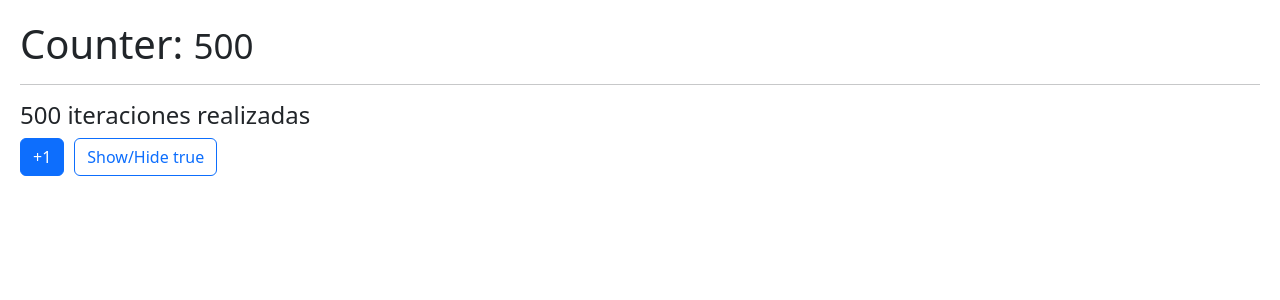
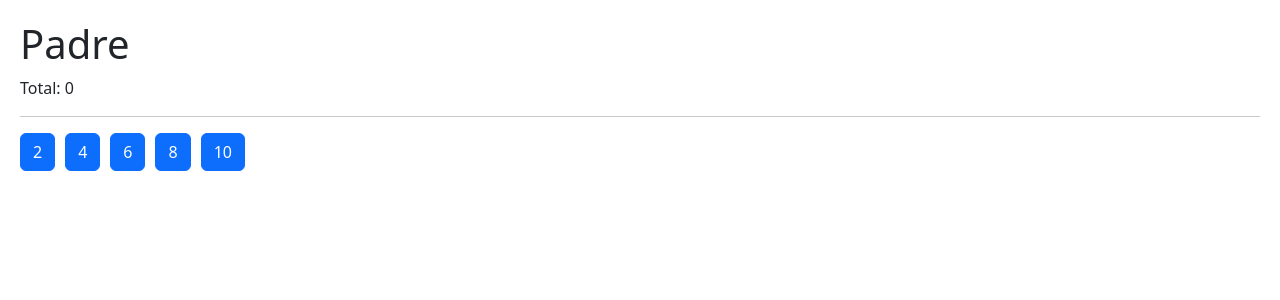
Before and after one commit to machucagelvez/Using-hooks, a React (Vite) app: page / in a window 1280 px wide. Shown: the top 300 px of the page. Built offline with nearby package versions, Linux system fonts and the light colour scheme.

Commit message:
useCallback

```diff
--- /dev/null
+++ b/src/06-memos/CallbackHook.jsx
@@ -0,0 +1,27 @@
+import { useCallback, useState } from 'react'
+import { ShowIncrement } from './ShowIncrement'
+
+export const CallbackHook = () => {
+  const [counter, setCounter] = useState(10)
+
+  // useCallback es similar a useMemo pero para funciones
+  // Graba en el mismo espacio en memoria la función que se le indique:
+  const incrementFather = useCallback((value) => {
+    // Se debe enviar de esta forma para que sea el valor actualizado del counter, no se puede counter + value
+    // El callback que se da como argumento de este hook es la función que se va a ejecutar, en este caso increment() (en ShowIncrement)
+    setCounter((c) => c + value)
+  }, [])
+
+  // const incrementFather = () => {
+  //   setCounter(counter + 1)
+  // }
+
+  return (
+    <>
+      <h1>useCallbackHook: {counter}</h1>
+      <hr />
+
+      <ShowIncrement increment={incrementFather} />
+    </>
+  )
+}
--- /dev/null
+++ b/src/07-tarea-memo/Hijo.jsx
@@ -0,0 +1,17 @@
+import { memo } from 'react'
+
+/* eslint-disable react/prop-types */
+export const Hijo = memo(({ numero, incrementar }) => {
+  console.log('  Me volví a generar :(  ')
+
+  return (
+    <button
+      className="btn btn-primary mr-3"
+      onClick={() => incrementar(numero)}
+    >
+      {numero}
+    </button>
+  )
+})
+
+Hijo.displayName = 'Hijo'
--- /dev/null
+++ b/src/07-tarea-memo/Padre.jsx
@@ -0,0 +1,28 @@
+import { Hijo } from './Hijo'
+import { useCallback, useState } from 'react'
+
+export const Padre = () => {
+  const numeros = [2, 4, 6, 8, 10]
+  const [valor, setValor] = useState(0)
+
+  const incrementar = useCallback((num) => {
+    setValor((v) => v + num)
+  }, [])
+
+  // const incrementar = (num) => {
+  //   setValor(valor + num)
+  // }
+
+  return (
+    <div>
+      <h1>Padre</h1>
+      <p> Total: {valor} </p>
+
+      <hr />
+
+      {numeros.map((n) => (
+        <Hijo key={n} numero={n} incrementar={incrementar} />
+      ))}
+    </div>
+  )
+}
--- a/src/main.jsx
+++ b/src/main.jsx
@@ -10,10 +10,12 @@
 // import { FocusScreen } from './04-useRef/FocusScreen'
 // import { Layout } from './05-useLayoutEffect/Layout'
 // import { Memorize } from './06-memos/Memorize'
-import { MemoHook } from './06-memos/MemoHook'
+// import { MemoHook } from './06-memos/MemoHook'
+// import { CallbackHook } from './06-memos/CallbackHook'
+import { Padre } from './07-tarea-memo/Padre'
 
 ReactDOM.createRoot(document.getElementById('root')).render(
   // <React.StrictMode>
-  <MemoHook />,
+  <Padre />,
   // </React.StrictMode>,
 )
```
Also changed, not shown: src/06-memos/ShowIncrement.jsx (added, +21 -0 lines), 1 other file (tests, documents, lock files or other folders).
